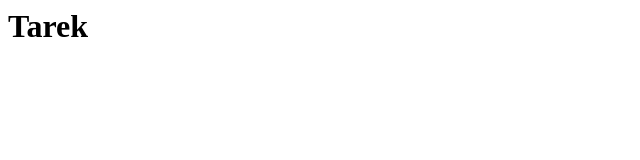
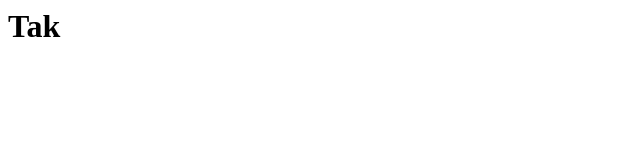
Before and after one commit to TarekNassar98/TarekNassar98, a plain HTML site: page index.html in a window 1280 px wide. Shown: the full height of the page, 0-640 px from the left. Drawn offline with Linux system fonts and the light colour scheme.

Commit message:
Update index.html

```diff
--- a/index.html
+++ b/index.html
@@ -2,7 +2,7 @@
 <head>
  </head>
   <body>
-  <h1>Tarek</h1>
+  <h1>Tak</h1>
   <h2></h2>
 </body>
 </html>
```
